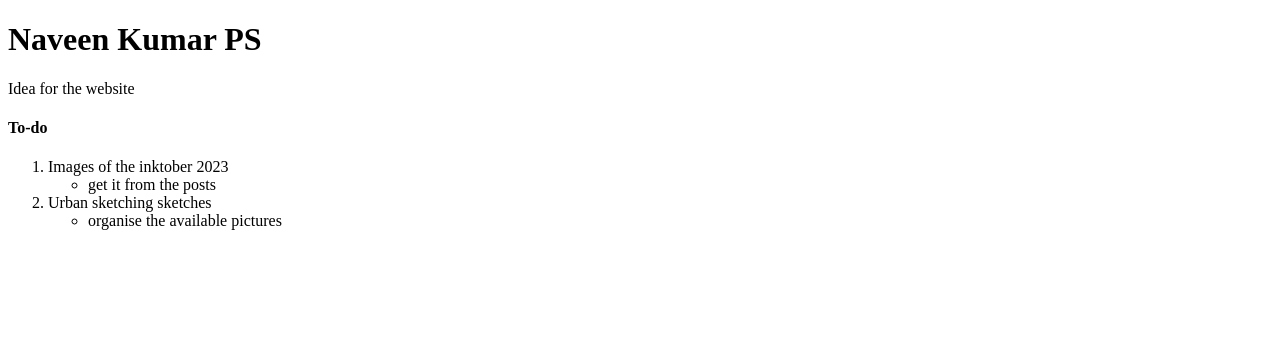
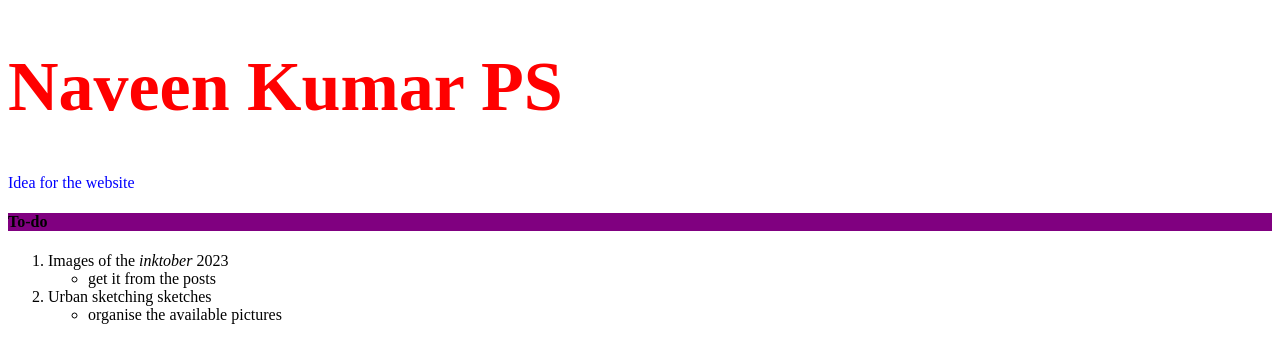
Before and after one commit to PS-Naveen/FirstProject, a plain HTML site: page index.html in a window 1280 px wide. Drawn offline with Linux system fonts and the light colour scheme.

Commit message:
Adding CSS

```diff
--- a/index.html
+++ b/index.html
@@ -4,11 +4,11 @@
     <title>ProjectOne</title>
   </head>
   <body>
-    <h1>Naveen Kumar PS</h1>
-    <p>Idea for the website</p>
-    <h4>To-do</h4>
+    <h1 style="font-size: 70px; color:red;">Naveen Kumar PS</h1>
+    <p style="color: blue;">Idea for the website</p>
+    <h4 style="background-color: purple;">To-do</h4>
     <ol>
-      <li>Images of the inktober 2023</li>
+      <li>Images of the <em>inktober</em> 2023</li>
       <ul>
         <li>get it from the posts</li>
       </ul>
```
